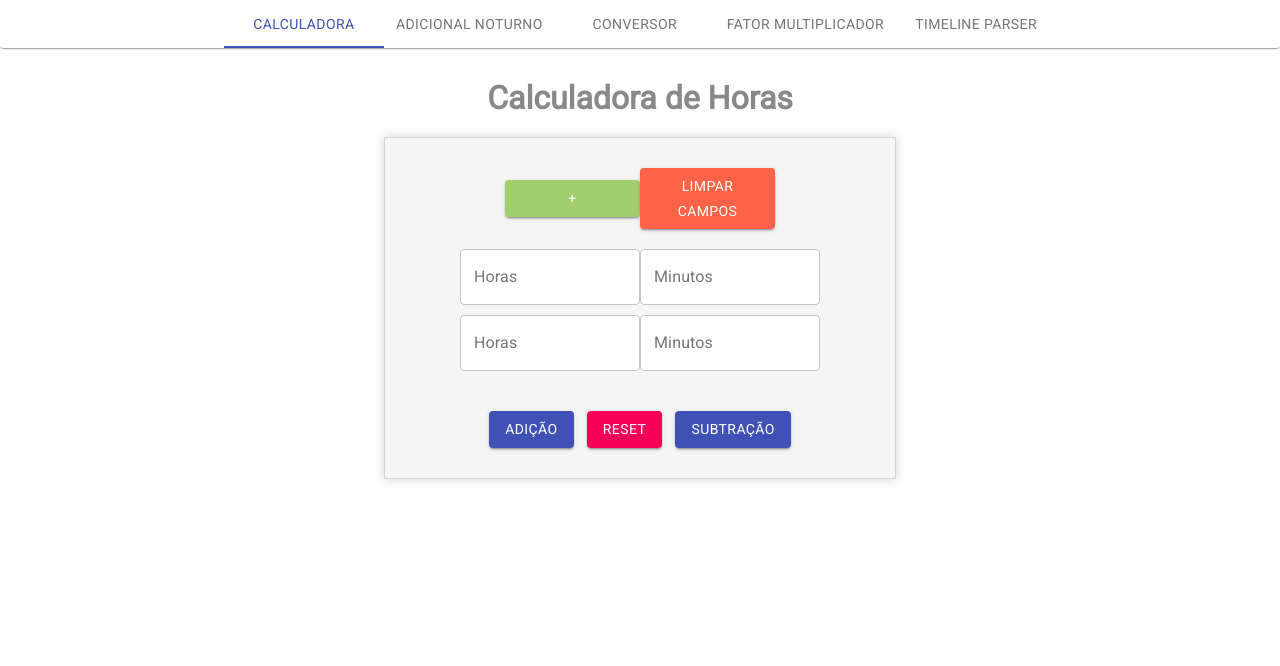
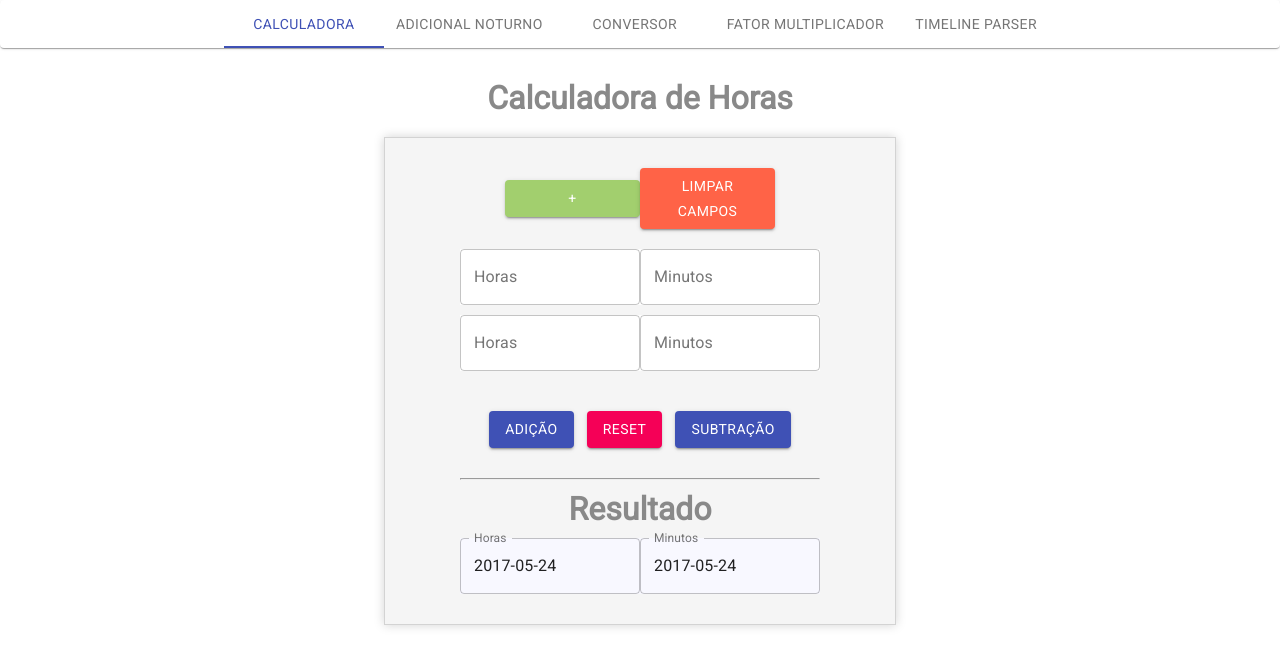
Before and after one commit to pedrosarkis/Refactory-2-Ahgora-Utils, a React (Create React App) app: page / in a window 1280 px wide. Shown: the top 666 px of the page. Built offline with nearby package versions, Linux system fonts and the light colour scheme.

Commit message:
Add result inputs and fix css

```diff
--- a/src/pages/hoursCalculator/index.js
+++ b/src/pages/hoursCalculator/index.js
@@ -19,7 +19,7 @@ function HoursCalculator() {
 
     const handleRemoveLastInput = () => {
         if (!inputs.length) return false;
-        setInputs([]);
+        setInputs([1, 1]);
     };
 
     const teste = () => {
@@ -61,6 +61,12 @@ function HoursCalculator() {
                         Subtração
                     </Button>
                 </div>
+                <hr />
+                <h1>Resultado</h1>
+                <div id="div-results">
+                    <TextField id="filled-basic" inputProps={{ readOnly: true }} label="Horas" variant="outlined" defaultValue="2017-05-24" />
+                    <TextField id="filled-basic" inputProps={{ readOnly: true }} label="Minutos" variant="outlined" defaultValue="2017-05-24" />
+                </div>
             </Modal>
         </Container>
     );
--- a/src/pages/hoursCalculator/styles.js
+++ b/src/pages/hoursCalculator/styles.js
@@ -20,6 +20,13 @@ export const Modal = styled.div`
     padding: 30px;
     margin-top: 20px;
     background: whitesmoke;
+
+    hr {
+        width: 80%;
+        color: #898989;
+        margin-top: 30px;
+        margin-bottom: 10px;
+    }
 
     #div-addNewButtons {
         width: 60%;
@@ -51,4 +58,15 @@ export const Modal = styled.div`
         justify-content: space-around;
         width: 70%;
     }
+
+    #div-results {
+        width: 80%;
+        display: flex;
+        align-items: center;
+        justify-content: space-around;
+        margin-top: 10px;
+        input {
+            background-color: ghostwhite;
+        }
+    }
 `;
```
